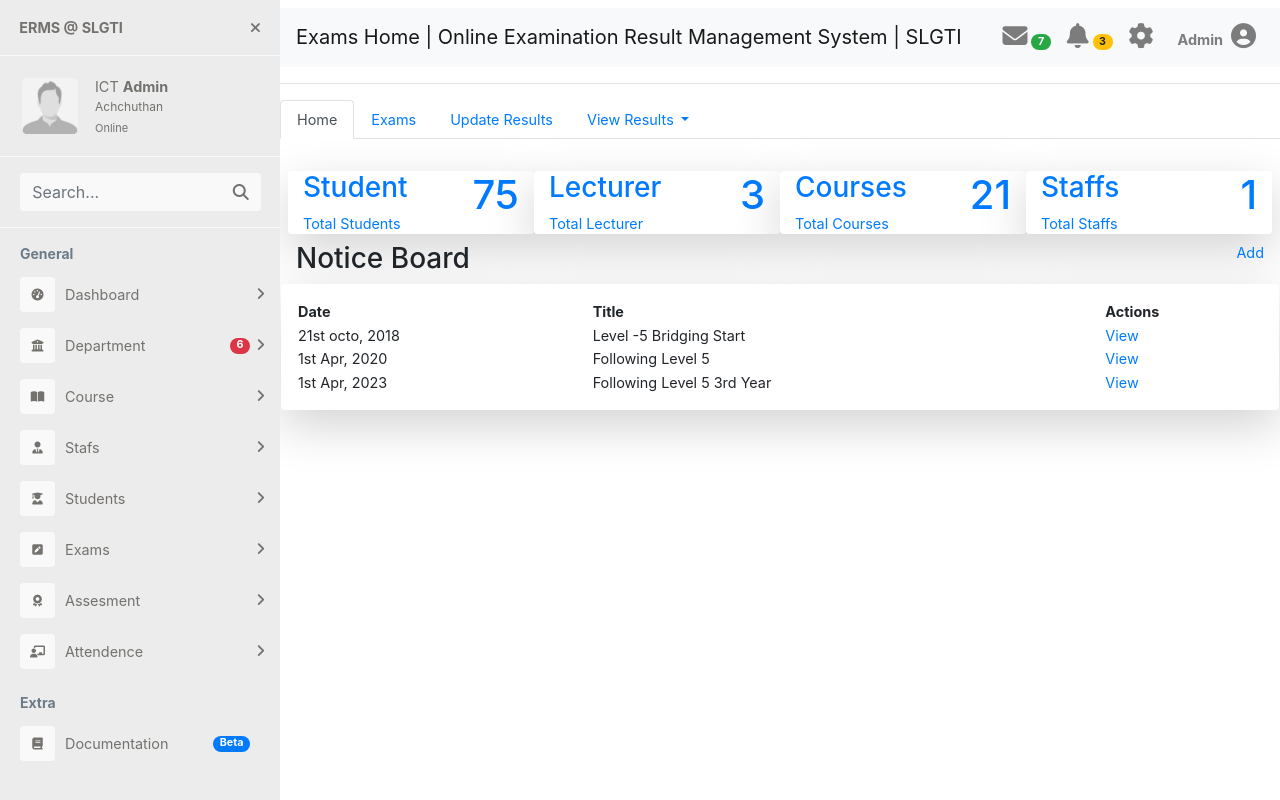
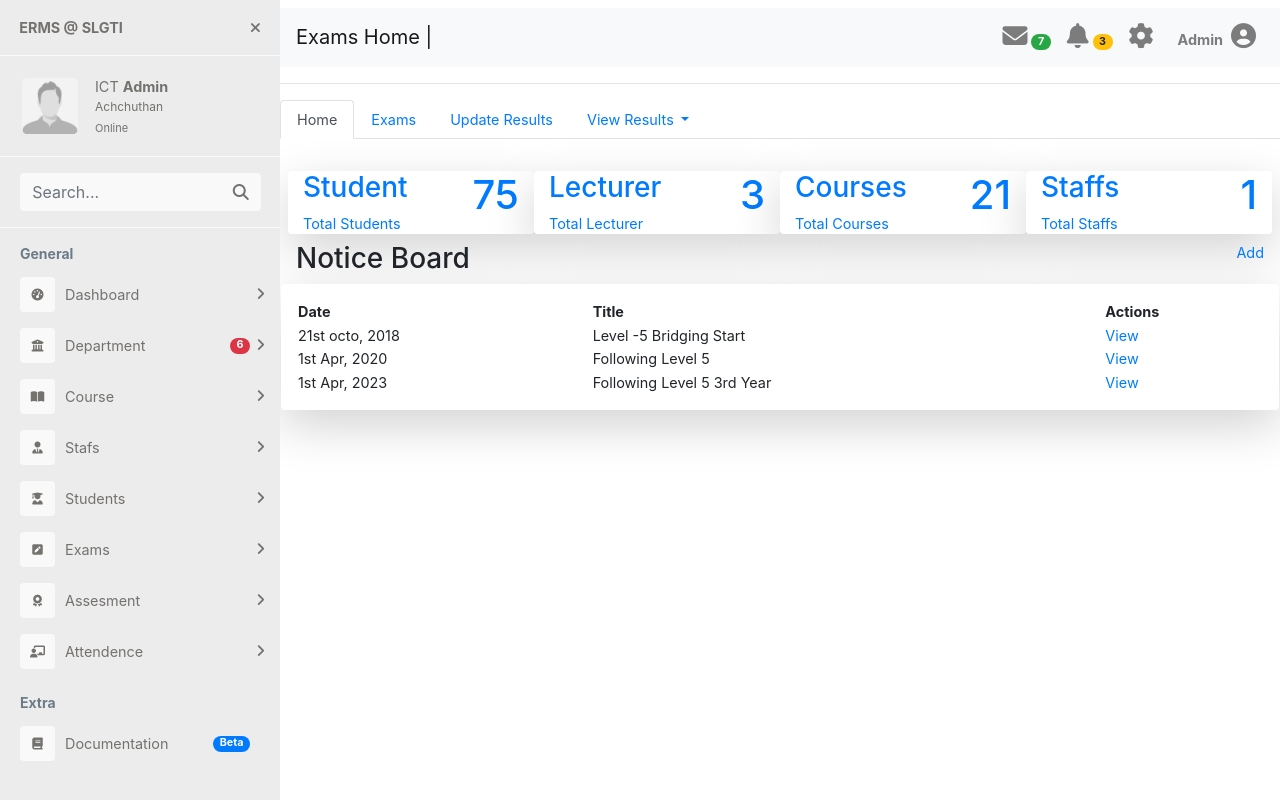
Before and after one commit to ictslgti/ERMS, a PHP site: page /exams_dashbord.php in a window 1280 px wide. Run offline with PHP 8.4, Linux system fonts and the light colour scheme; some libraries are stand-ins or nearby versions.

Commit message:
new changes

```diff
--- a/exams_dashbord.php
+++ b/exams_dashbord.php
@@ -1,5 +1,5 @@
 <?php
-$title = 'Exams Home | Online Examination Result Management System | SLGTI';
+$title = 'Exams Home | ';
 $description = 'Online Examination Result  Management System (ERMS)-SLGTI';
 ?>
 <!DOCTYPE html>
```
